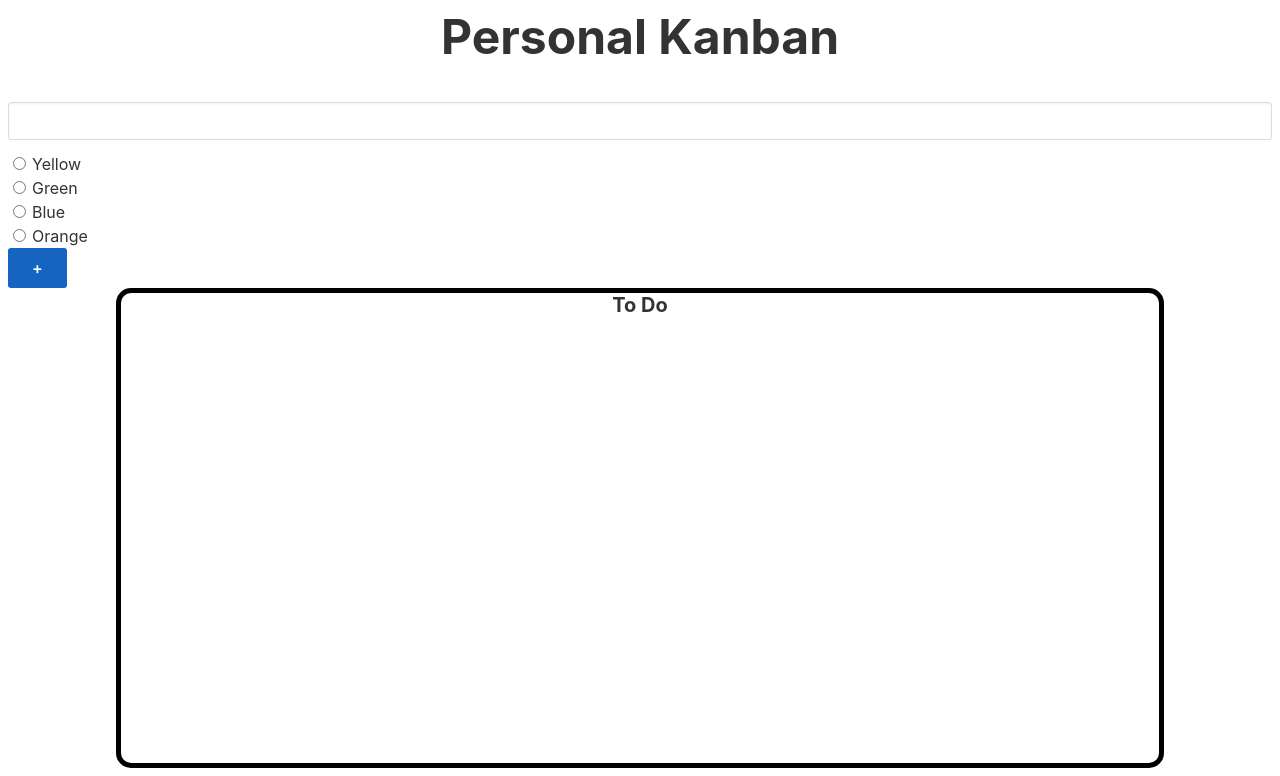
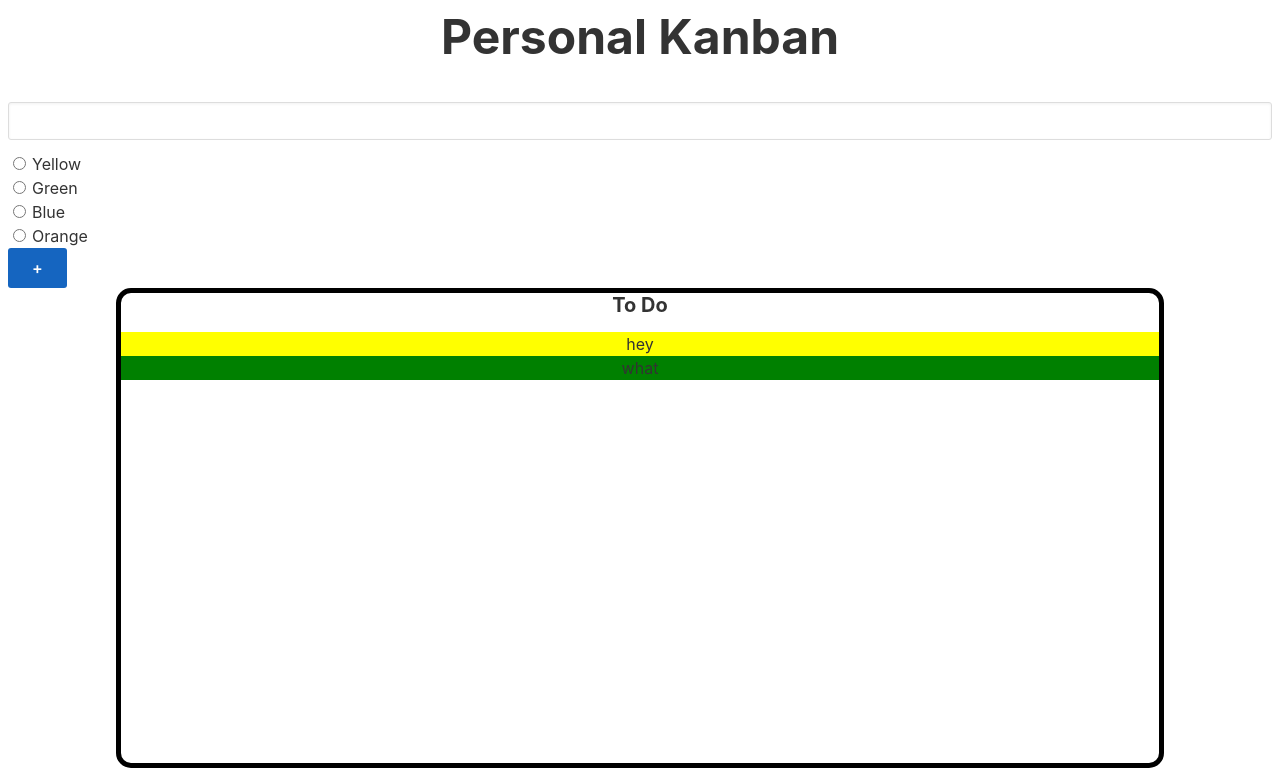
Before and after one commit to thejasonfile/personalKanban, a React (Create React App) app: page / in a window 1280 px wide. Shown: the top 776 px of the page. Built offline with nearby package versions, Linux system fonts and the light colour scheme.

Commit message:
create note component, rendering notes array in containers

```diff
--- a/src/components/AddButton.js
+++ b/src/components/AddButton.js
@@ -1,5 +1,4 @@
 import React, { Component } from 'react';
-import '../assets/css/app.css';
 
 class AddButton extends Component {
   render() {
@@ -12,7 +11,6 @@ class AddButton extends Component {
 
   addNote() {
 
-
   }
 }
 
--- a/src/components/Container.js
+++ b/src/components/Container.js
@@ -1,16 +1,24 @@
 import React, { Component } from 'react';
-import '../assets/css/app.css';
+import Note from './Note';
 
 class Container extends Component {
   constructor(props) {
     super(props)
 
-    this.state = {notes: []}
+    this.state = {notes: [
+      {color: 'yellow', content: 'hey'},
+      {color: 'green', content: 'what'}
+    ]
+    }
   }
+
   render() {
     return (
       <div className="container">
         <h1>{this.props.title}</h1>
+        {this.state.notes.map((note) => {
+          return <Note key={note.content} color={note.color} content={note.content} />
+        })}
       </div>
     );
   }
--- /dev/null
+++ b/src/components/Note.js
@@ -0,0 +1,16 @@
+import React, { Component } from 'react';
+
+class Note extends Component {
+  render(props) {
+    const style = {
+      backgroundColor: this.props.color
+    }
+    return (
+      <div style={style}>
+        {this.props.content}
+      </div>
+    );
+  }
+}
+
+export default Note;
```
